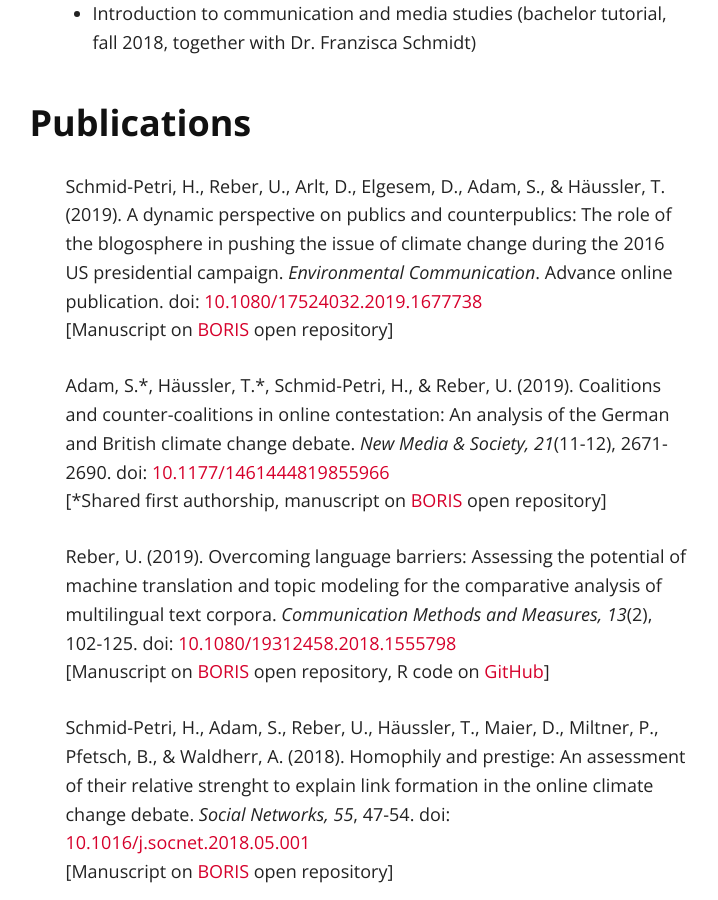
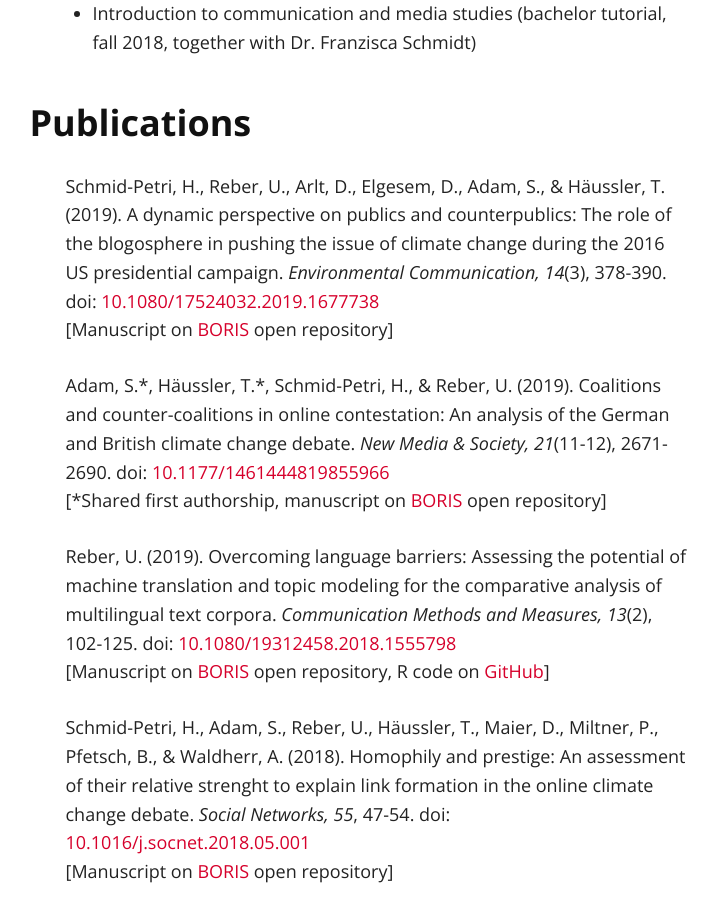
Before and after one commit to ureber/ureber.github.io, a Jekyll site: the page built from index.md, in a window 1280 px wide and 900 px high, scrolled down 2549 px. Shown: the whole window, without its empty margins (262-980 px from the left). Built offline with Jekyll 4.4.1, drawn with Linux system fonts in a browser that asks for light colours; nearby versions of some CDN libraries; our own code applies the rules of GitHub Pages for plain Markdown files.

Commit message:
Update publications

```diff
--- a/index.md
+++ b/index.md
@@ -36,7 +36,7 @@ I teach courses in the areas of political communication and computational method
 
 ### <a name="publications"></a>Publications
 
-Schmid-Petri, H., Reber, U., Arlt, D., Elgesem, D., Adam, S., & Häussler, T. (2019). A dynamic perspective on publics and counterpublics: The role of the blogosphere in pushing the issue of climate change during the 2016 US presidential campaign. _Environmental Communication_. Advance online publication. doi: <a href="https://doi.org/10.1080/17524032.2019.1677738" target="_blank">10.1080/17524032.2019.1677738</a><br>
+Schmid-Petri, H., Reber, U., Arlt, D., Elgesem, D., Adam, S., & Häussler, T. (2019). A dynamic perspective on publics and counterpublics: The role of the blogosphere in pushing the issue of climate change during the 2016 US presidential campaign. _Environmental Communication, 14_(3), 378-390. doi: <a href="https://doi.org/10.1080/17524032.2019.1677738" target="_blank">10.1080/17524032.2019.1677738</a><br>
 \[Manuscript on <a href="https://boris.unibe.ch/135097" target="_blank">BORIS</a> open repository\]
 
 Adam, S.\*, Häussler, T.\*, Schmid-Petri, H., & Reber, U. (2019). Coalitions and counter-coalitions in online contestation: An analysis of the German and British climate change debate. _New Media & Society, 21_(11-12), 2671-2690. doi: <a href="https://doi.org/10.1177/1461444819855966" target="_blank">10.1177/1461444819855966</a><br>
```
